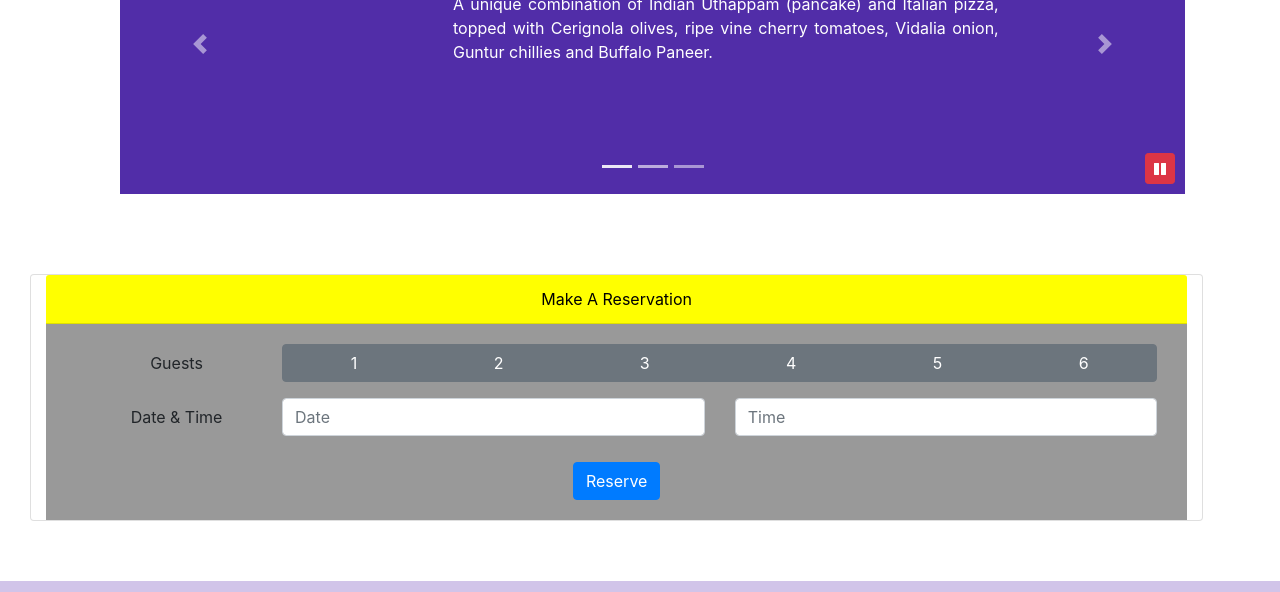
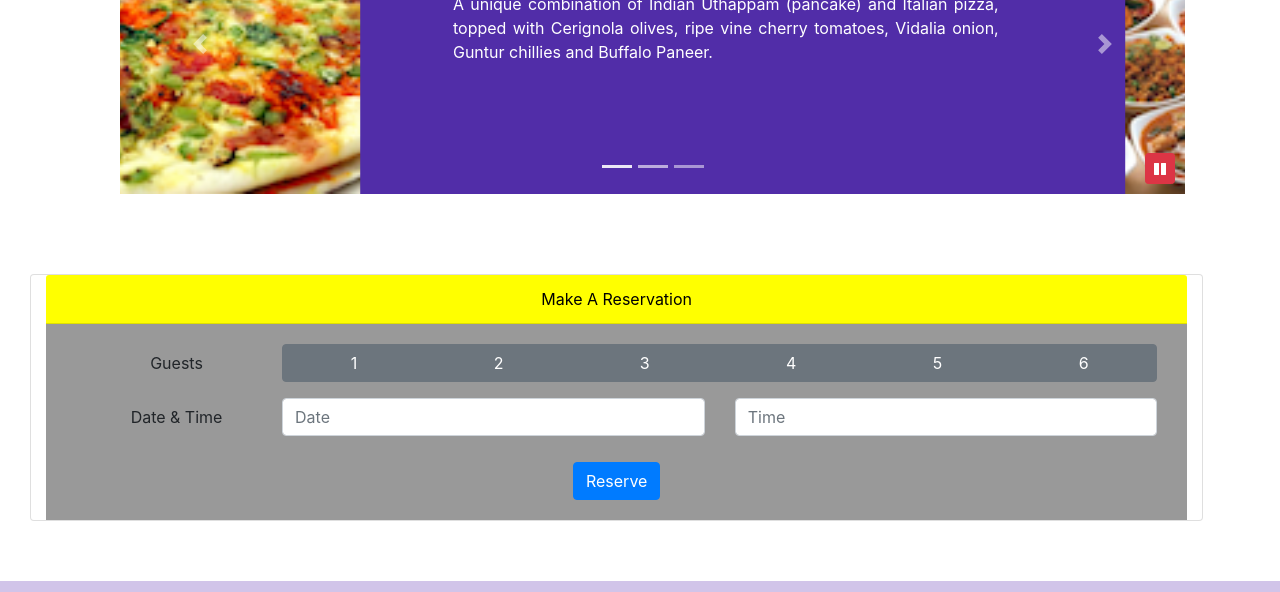
Before and after one commit to mattkrebs1974/Restaurant-Website, a plain HTML site: page index.html in a window 1280 px wide. Shown: the part 508-1100 px from the top of the page. Drawn offline with nearby package versions, Linux system fonts and the light colour scheme.

Commit message:
Update index.html

```diff
--- a/index.html
+++ b/index.html
@@ -206,7 +206,7 @@
             <div id="mycarousel" class="carousel slide" data-ride="carousel">
                 <div class="carousel-inner" role="listbox">
                     <div class="carousel-item active">
-                        <img class="d-block img-fluid" src="images/uthappizza.png" alt="Uthappizza">
+                        <img class="d-block img-fluid" src="./uthappizza.png" alt="Uthappizza">
                         <div class="carousel-caption d-none d-sm-block">
                             <h2> Uthappizza <span class="badge badge-danger">HOT</span> <span class="badge badge-pill badge-default">$4.99</span></h2>
                             <p class="d-none d-sm-block" >A unique combination of Indian Uthappam (pancake) and
@@ -217,7 +217,7 @@
                     </div>
                     </div>
                     <div class="carousel-item">
-                        <img class="d-block img-fluid" src="images/buffet.png" alt="buffet">
+                        <img class="d-block img-fluid" src="buffet.png" alt="buffet">
                         <div class="carousel-caption d-none d-sm-block">
                             <h2>Weekend Grand Buffet &nbsp;<span class="badge badge-danger">New</span></h2>
                             <p class="d-none d-sm-block"> Featuring mouthwatering combinations with a choice
@@ -229,7 +229,7 @@
                     </div>
                     </div>
                     <div class="carousel-item">
-                        <img class="d-block img-fluid" src="images/alberto.png" alt="alberto">
+                        <img class="d-block img-fluid" src="alberto.png" alt="alberto">
                         <div class="carousel-caption d-none d-sm-block">
                             <h2>Alberto Somayya</h2>
                             <h4>Executive Chef</h4>
```
